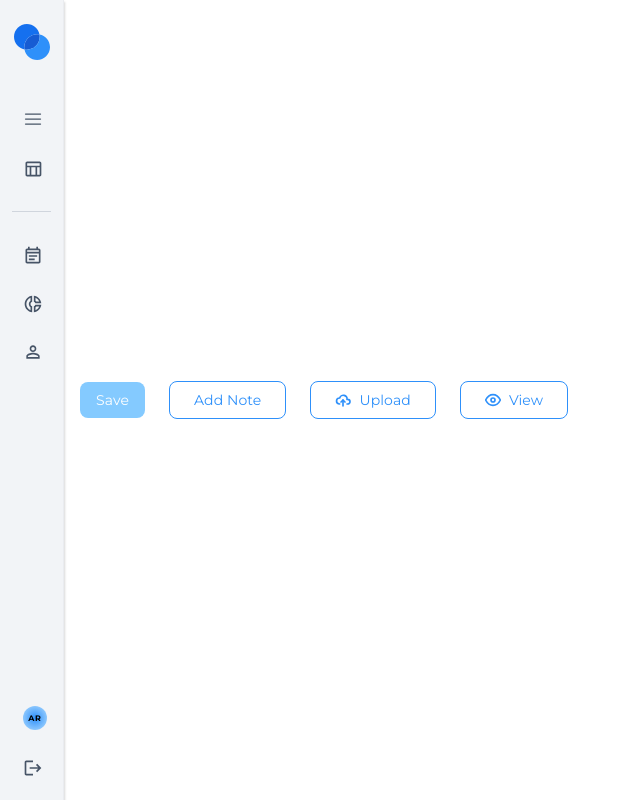
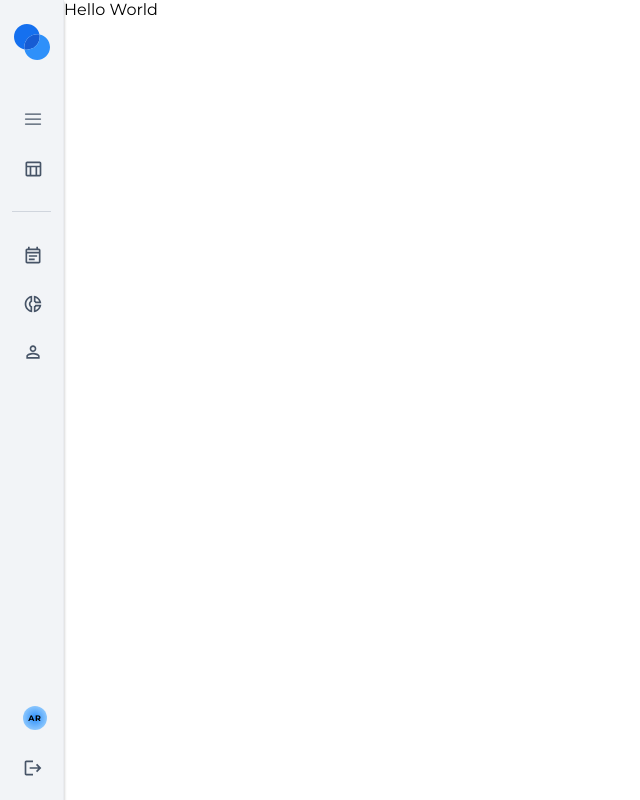
Before and after one commit to UnispaceLMS/lms-fe, a Next.js app: page / in a window 1280 px wide. Shown: the whole page, without its empty margins (0-640 px from the left). Built offline with nearby package versions, Linux system fonts and the light colour scheme.

Commit message:
update workflow

```diff
--- a/package.json
+++ b/package.json
@@ -8,7 +8,9 @@
     "lint": "next lint",
     "dev": "env-cmd -f .env.staging next dev",
     "dev:staging": "env-cmd -f .env.staging next dev",
-    "dev:prod": "env-cmd -f .env.production next dev"
+    "dev:prod": "env-cmd -f .env.production next dev",
+    "build:staging": "env-cmd -f .env.staging next build",
+    "build:prod": "env-cmd -f .env.production next build"
   },
   "dependencies": {
     "@reduxjs/toolkit": "^1.9.5",
--- a/src/pages/index.js
+++ b/src/pages/index.js
@@ -1,31 +1,8 @@
 import React from "react";
 import DashboardLayout from "@layouts/DashboardLayout";
-import {
-  PrimaryButton,
-  SecondaryButton,
-  UploadButton,
-  ViewButton,
-} from "@/components/common/Buttons";
 
 const HomePage = () => {
-  return (
-    <DashboardLayout>
-      <div
-        style={{
-          display: "flex",
-          alignItems: "center",
-          gap: "1.5rem",
-          flexWrap: "wrap",
-          padding: "1rem",
-        }}
-      >
-        <PrimaryButton disabled="true">Save</PrimaryButton>
-        <SecondaryButton disabled="true">Add Note</SecondaryButton>
-        <UploadButton />
-        <ViewButton />
-      </div>
-    </DashboardLayout>
-  );
+  return <DashboardLayout>Hello World</DashboardLayout>;
 };
 
 export default HomePage;
```
